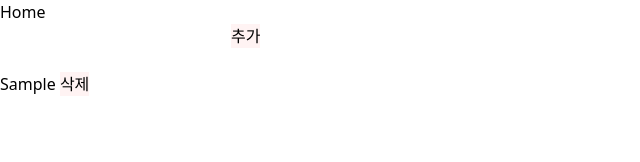
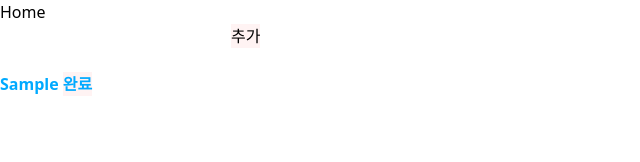
Before and after one commit to anyunseo25/hmmteresting-todo-again, a React (Vite) app: page / in a window 1280 px wide. Both pictures are taken after typing "Sample" into the empty fields and a click on the button "추가". Shown: the top 162 px of the page, without its empty margins (0-640 px from the left). Built offline with nearby package versions, Linux system fonts and the light colour scheme.

Commit message:
시쇼ischecked를id가내가선택한id가맞는지비교하고맞으면true아니면false로냅둔다라는것까지는생각했는데그이상이안됩니다!!!!!!!!!!!!!!

```diff
--- a/package.json
+++ b/package.json
@@ -13,7 +13,9 @@
     "react": "^19.0.0",
     "react-dom": "^19.0.0",
     "react-icons": "^5.5.0",
-    "rollup": "^4.37.0"
+    "react-uuid": "^2.0.0",
+    "rollup": "^4.37.0",
+    "uuid": "^11.1.0"
   },
   "devDependencies": {
     "@eslint/js": "^9.21.0",
--- a/src/routes/index.tsx
+++ b/src/routes/index.tsx
@@ -1,5 +1,6 @@
 import { createFileRoute } from '@tanstack/react-router'
 import {useState} from 'react'
+import uuid from 'react-uuid'
 
 export const Route = createFileRoute('/')({
   component: Index,
@@ -7,9 +8,8 @@ export const Route = createFileRoute('/')({
 
 export default function Index() {
 
-  const [Input, setInput] = useState('');
-  const [items, setItems] = useState<{id : number, name : string; }[]>([]);
-  const [id, setId] = useState(0);
+  const [Input, setInput] = useState<string>('');
+  const [items, setItems] = useState<{id : string; name : string; isChecked: boolean;}[]>([]);
 
     const handleChange = (event) => {
         setInput(event.target.value);
@@ -17,10 +17,15 @@ export default function Index() {
     };
     const handleSubmit = (event) => {
     event.preventDefault();
-    setItems([...items, {id: id, name: Input}]);
+    setItems(items => [...items, {id: uuid(), name: Input, isChecked: false}]);
     setInput('');
-    setId(id + 1);
     };
+
+    const handleButton = (event) => {
+        event.preventDefault();
+    };
+
+
 
   return (<form onSubmit={handleSubmit}>
     <input type="text" value={Input} onChange={handleChange} />
@@ -29,12 +34,8 @@ export default function Index() {
     <br />
     <ul>
       {items.map((item) =>
-    <li key={item.id}> {item.name} <button className="bg-[#fff3f3]" onClick={() => { setItems(
-                items.filter(a =>
-                  a.id !== item.id
-                )
-              );}
-            }>삭제</button> </li>)}
+    <li key={uuid()} className={`font-semibold
+     ${item.isChecked ? "line-through text-[#444444]" : "text-[#00AAFF]"}`} > {item.name} <button className="bg-[#fff3f3]" onClick={handleButton}>완료</button> </li>)}
     </ul>
     <br />
 
```
Also changed, not shown: 2 other files (tests, documents, lock files or other folders).
